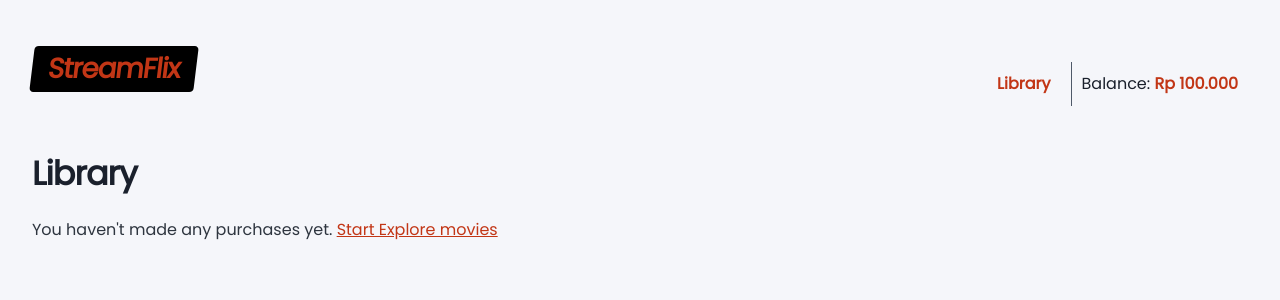
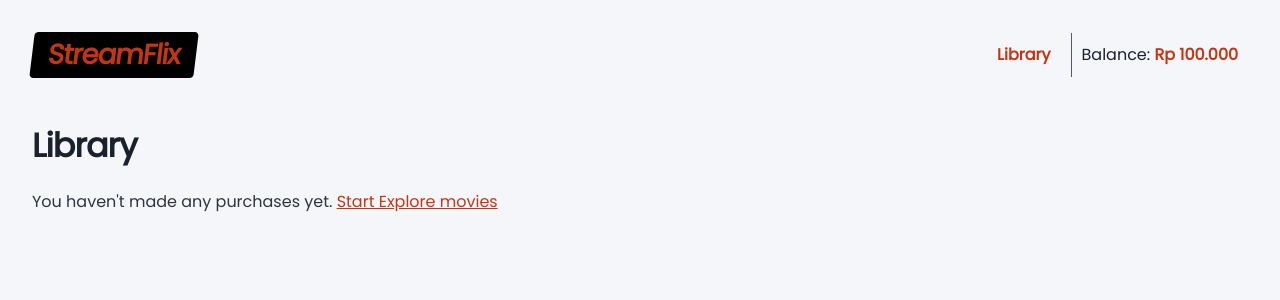
Before and after one commit to naufaal98/streamflix, a React (Create React App) app: page /library in a window 1280 px wide. Shown: the top 300 px of the page. Built offline with nearby package versions, Linux system fonts and the light colour scheme.

Commit message:
Minor change in header and detail page

```diff
--- a/src/components/Layout/Header.module.scss
+++ b/src/components/Layout/Header.module.scss
@@ -33,6 +33,7 @@
   align-items: center;
   margin-top: 30px;
   @media (min-width: 650px) {
+    margin-top: 0;
     margin-left: auto;
   }
 }
--- a/src/routes/Detail/index.module.scss
+++ b/src/routes/Detail/index.module.scss
@@ -19,7 +19,9 @@
 
 .PosterSection {
   padding: 20px;
+  min-width: 350px;
   .Poster {
+    max-width: 100%;
     border-radius: 4px;
     display: block;
     margin: auto;
```
Also changed, not shown: 1 other file (tests, documents, lock files or other folders).
